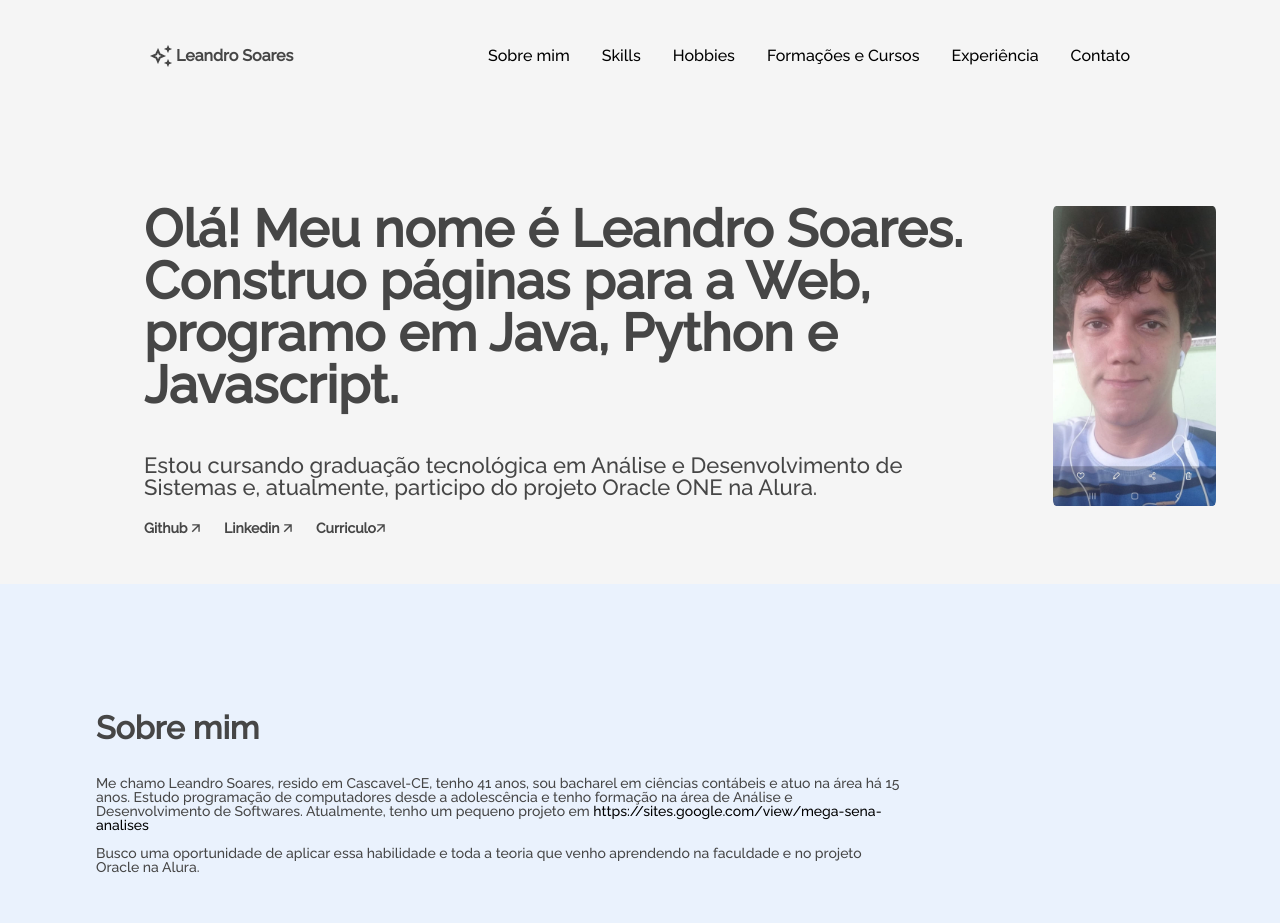
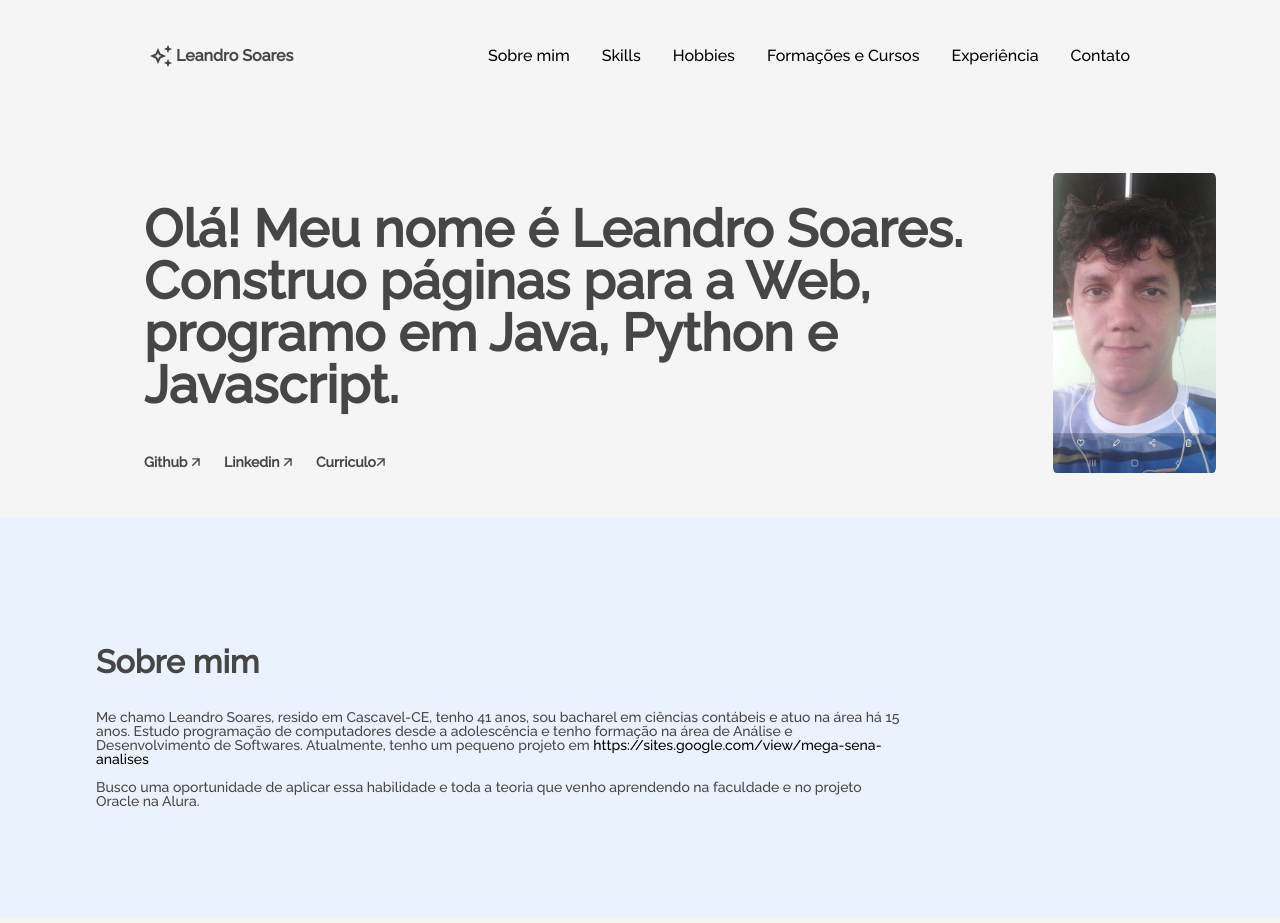
Before and after one commit to leandrossce/Desafios-One-Portfolio, a plain HTML site: page index.html in a window 1280 px wide. Shown: the top 923 px of the page. Drawn offline with Linux system fonts and the light colour scheme.

Commit message:
Update index.html
Atualizações.

```diff
--- a/index.html
+++ b/index.html
@@ -45,7 +45,6 @@
                 <img class="title__profile" src="assets/minha-foto.jpg" alt="Foto de perfil do Leandro">
                 <div class="title__container">
                     <h2 class="title__bio">Olá! Meu nome é Leandro Soares. Construo páginas para a Web, programo em Java, Python e Javascript.</h2>
-                    <h3 class="title__subsection">Estou cursando graduação tecnológica em Análise e Desenvolvimento de Sistemas e, atualmente, participo do projeto Oracle ONE na Alura.</h3>
                     <ul class="title__network">
                         <li class="title__network__item"><a href="https://github.com/leandrossce" target="_blank" rel="noreferrer">Github <img src="assets/arrow.png" alt="Abrir Github"> </a></li>
                         <li class="title__network__item"><a href="https://www.linkedin.com/in/leandrossce" target="_blank" rel="noreferrer">Linkedin <img src="assets/arrow.png" alt="Abrir Linkedin"></a></li>
```
